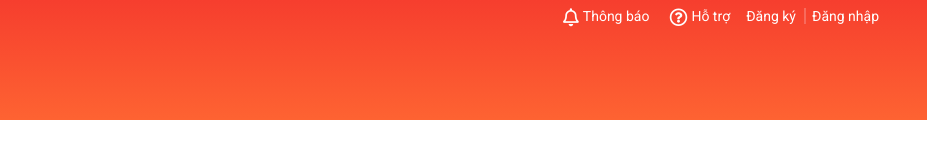
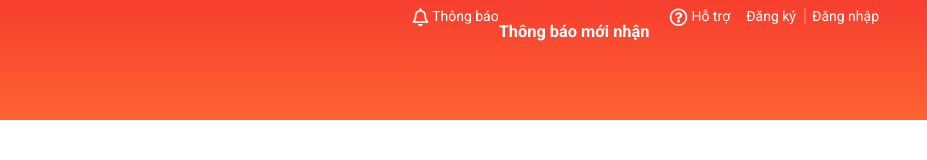
Before and after one commit to tuyen85qn/MyShop, a plain HTML site: page index.html in a window 1280 px wide. Shown: the full height of the page, 353-1280 px from the left. Drawn offline with nearby package versions, Linux system fonts and the light colour scheme.

Commit message:
header-notify

```diff
--- a/index.html
+++ b/index.html
@@ -51,6 +51,11 @@
                             <i class="header__nav-icon far fa-bell"></i>
                             Thông báo
                         </a>
+                        <div class="header__notify">
+                            <header class="header__notify-header">
+                                <h3>Thông báo mới nhận</h3>
+                            </header>
+                        </div>
                     </li>
                     <li class="header__nav-item header__nav-item--strong">
                         <a href="" class="header__nav-icon-link">
```
